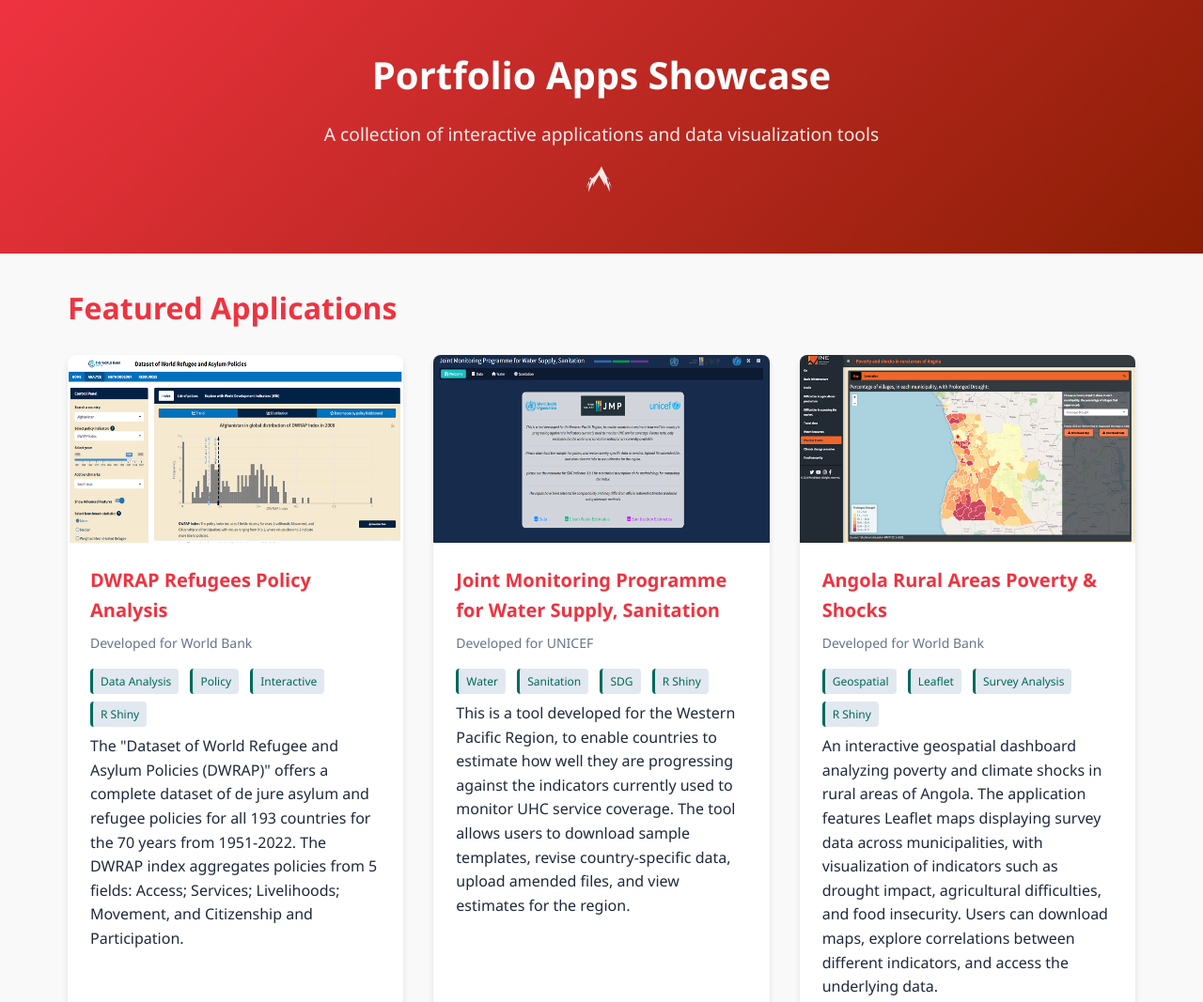
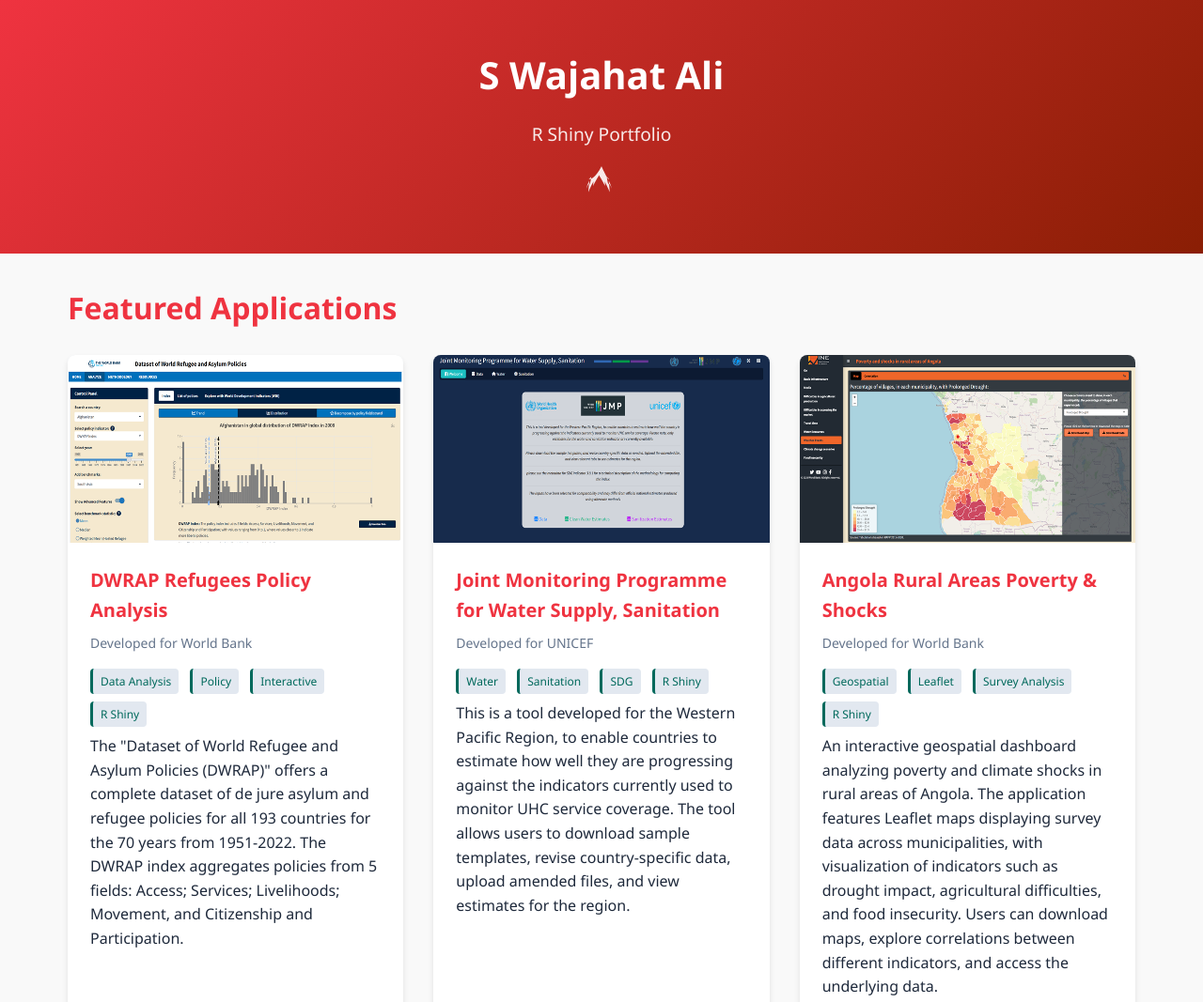
Before and after one commit to wajahat16079/shiny-portfolio, a plain HTML site: page index.html in a window 1280 px wide. Shown: the top 1067 px of the page at 94% size. Drawn offline with Linux system fonts and the light colour scheme.

Commit message:
Update index.html

```diff
--- a/index.html
+++ b/index.html
@@ -188,8 +188,8 @@
 <body>
     <header>
         <div class="container">
-            <h1>Portfolio Apps Showcase</h1>
-            <p class="subtitle">A collection of interactive applications and data visualization tools</p>
+            <h1>S Wajahat Ali</h1>
+            <p class="subtitle">R Shiny Portfolio</p>
             <div class="maple-leaf">
                 <svg xmlns="http://www.w3.org/2000/svg" viewBox="0 0 650 650" width="40" height="40" fill="#ffffff">
                     <path
@@ -360,7 +360,7 @@
 
     <footer>
         <div class="container">
-            <p>&copy; 2025 Your Name | Portfolio Apps Showcase</p>
+            <p>&copy; 2025 Wajahat | R Shiny Portfolio Apps</p>
             <div class="maple-leaf" style="margin-top: 10px;">
                 <svg xmlns="http://www.w3.org/2000/svg" viewBox="0 0 650 650" width="20" height="20" fill="#ffffff">
                     <path
```
